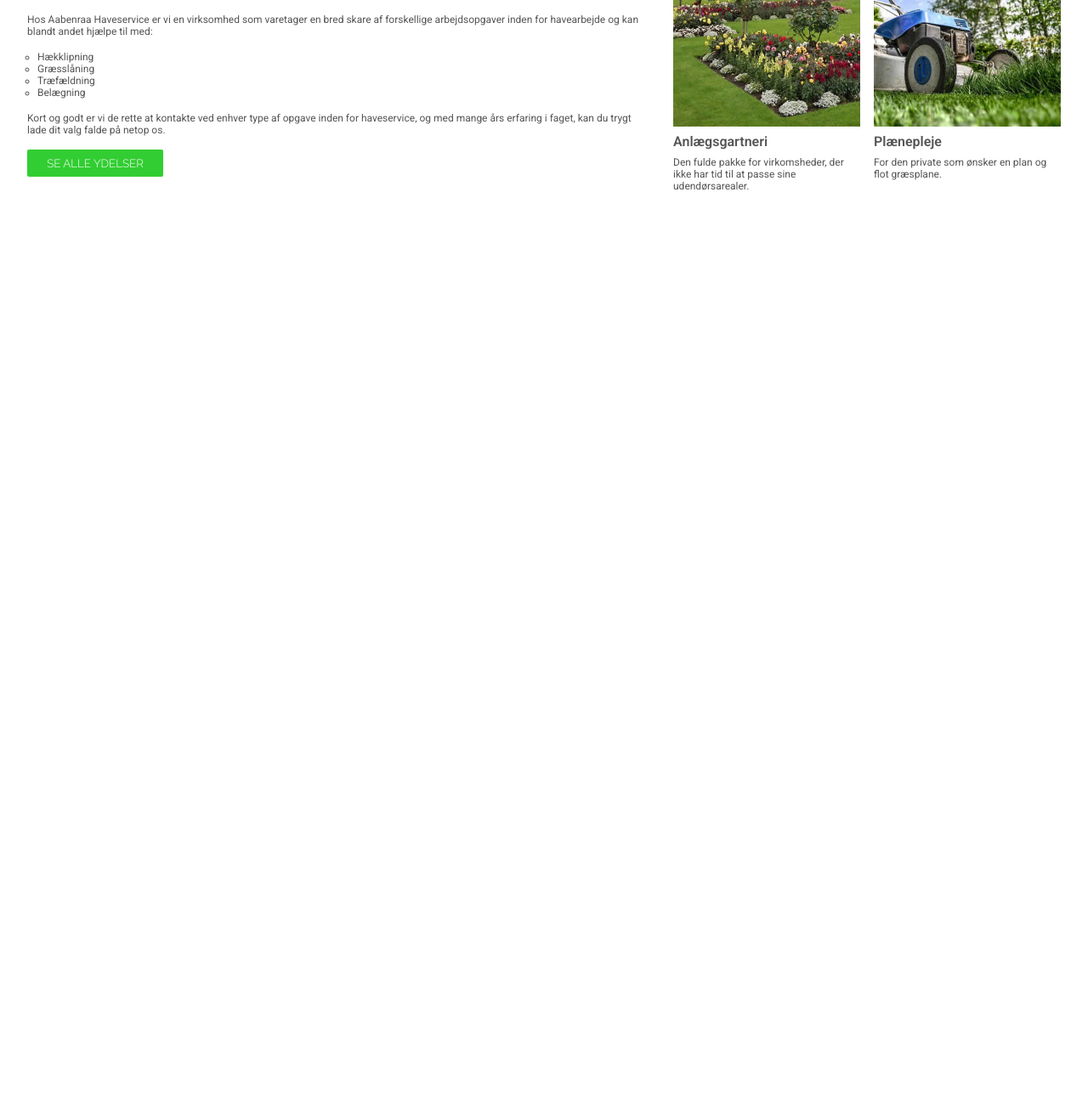
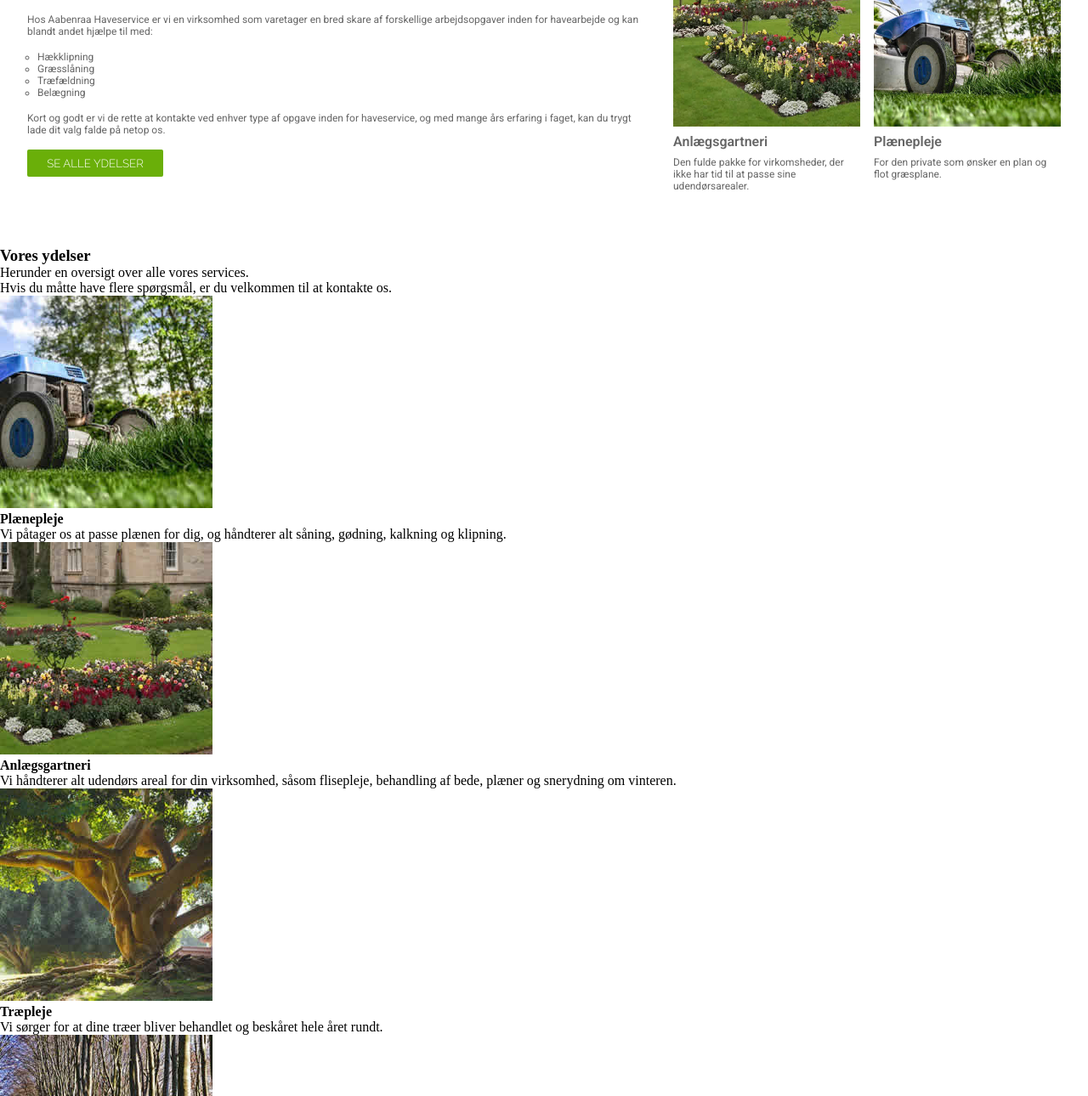
Before and after one commit to JOGR-aspit/webudvikling-1, a plain HTML site: page practice-assignments/projects/02-aabenraa-haveservice/loesning/index.html in a window 1280 px wide. Shown: the part 803-2093 px from the top of the page at 85% size. Before the commit the page ends 1093 px from the top, so only its background shows below. Drawn offline with nearby package versions, Linux system fonts and the light colour scheme.

Commit message:
add images

```diff
--- a/practice-assignments/projects/02-aabenraa-haveservice/loesning/index.html
+++ b/practice-assignments/projects/02-aabenraa-haveservice/loesning/index.html
@@ -58,5 +58,33 @@
             </div>
         </div>
     </div>
+    <div class="ydelser">
+        <div class="ydelser-content">
+            <h3>Vores ydelser</h3>
+            <p>Herunder en oversigt over alle vores services. <br> Hvis du måtte have flere spørgsmål, er du velkommen til at kontakte os.</p>
+            <div class="ydelser-boxes">
+                <div class="ydelser-box">
+                    <img src="./images/ydelser/ydelser-1.jpg" alt="ydelse 1">
+                    <h4>Plænepleje</h4>
+                    <p>Vi påtager os at passe plænen for dig, og håndterer alt såning, gødning, kalkning og klipning.</p>
+                </div>
+                <div class="ydelser-box">
+                    <img src="./images/ydelser/ydelser-2.jpg" alt="ydelse 2">
+                    <h4>Anlægsgartneri</h4>
+                    <p>Vi håndterer alt udendørs areal for din virksomhed, såsom flisepleje, behandling af bede, plæner og snerydning om vinteren.</p>
+                </div>
+                <div class="ydelser-box">
+                    <img src="./images/ydelser/ydelser-3.jpg" alt="ydelse 3">
+                    <h4>Træpleje</h4>
+                    <p>Vi sørger for at dine træer bliver behandlet og beskåret hele året rundt.</p>
+                </div>
+                <div class="ydelser-box">
+                    <img src="./images/ydelser/ydelser-4.jpg" alt="ydelse 4">
+                    <h4>Forår- og efterårs-rengøring</h4>
+                    <p>Vi gør haven klar til sommerbrug og fjerner løvfald for dig om efteråret.</p>
+                </div>
+            </div>
+        </div>
+    </div>
 </body>
 </html>
--- a/practice-assignments/projects/02-aabenraa-haveservice/loesning/style.css
+++ b/practice-assignments/projects/02-aabenraa-haveservice/loesning/style.css
@@ -8,7 +8,7 @@
 
 /* #region header */
 .background-image {
-    background-image: url(./images/banner-bg.jpg);
+    background-image: url(./images/banner-bg-gradient.png);
     background-position: center;
     background-repeat: no-repeat;
     background-size: cover;
@@ -71,7 +71,7 @@
 
 .hero-button {
     color: white;
-    background-color: limegreen;
+    background-color: #6aaf09;
     padding: 8px 16px;
     margin-bottom: 16px;
     border: none;
@@ -82,10 +82,16 @@
 
 /* #endregion */
 /* #region info */
+.info {
+    display: flex;
+    justify-content: center;
+    align-items: center;
+}
+
 .info-content {
     display: flex;
     font-family: 'Roboto', sans-serif;
-    color: #555555;
+    color: #666666;
     font-size: 12px;
     padding: 64px 32px;
     gap: 32px;
@@ -105,7 +111,7 @@
 }
 
 .green-highlight {
-    color: limegreen;
+    color: #6aaf09;
 }
 
 .info-task-list {
@@ -132,7 +138,7 @@
 
 .info-ydelser-button {
     color: white;
-    background-color: limegreen;
+    background-color: #6aaf09;
     padding: 8px 16px;
     border: none;
     border-radius: 2px;
```
Also changed, not shown: practice-assignments/projects/02-aabenraa-haveservice/loesning/images/ydelser/ydelser-1.jpg (added), practice-assignments/projects/02-aabenraa-haveservice/loesning/images/ydelser/ydelser-2.jpg (added), practice-assignments/projects/02-aabenraa-haveservice/loesning/images/ydelser/ydelser-3.jpg (added), practice-assignments/projects/02-aabenraa-haveservice/loesning/images/ydelser/ydelser-4.jpg (added), 1 other file.
